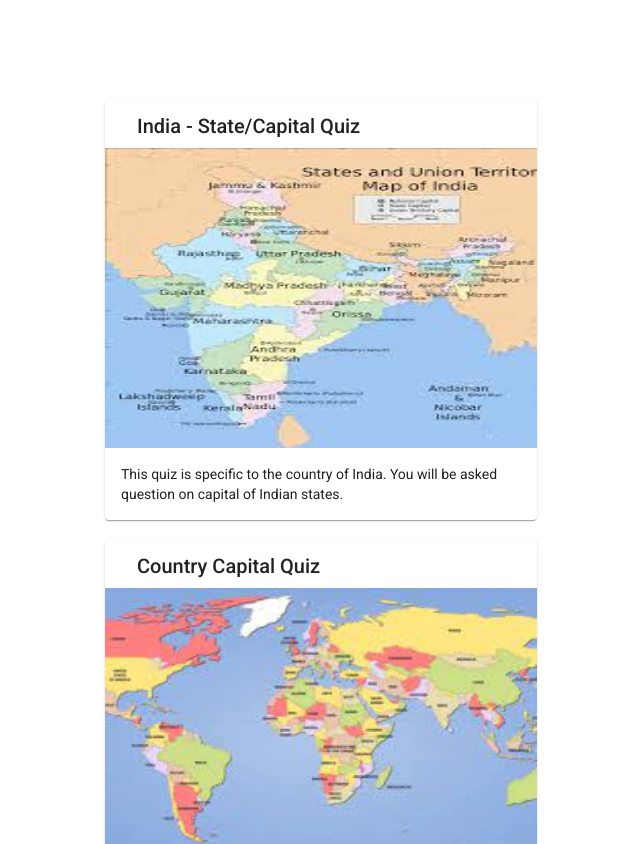
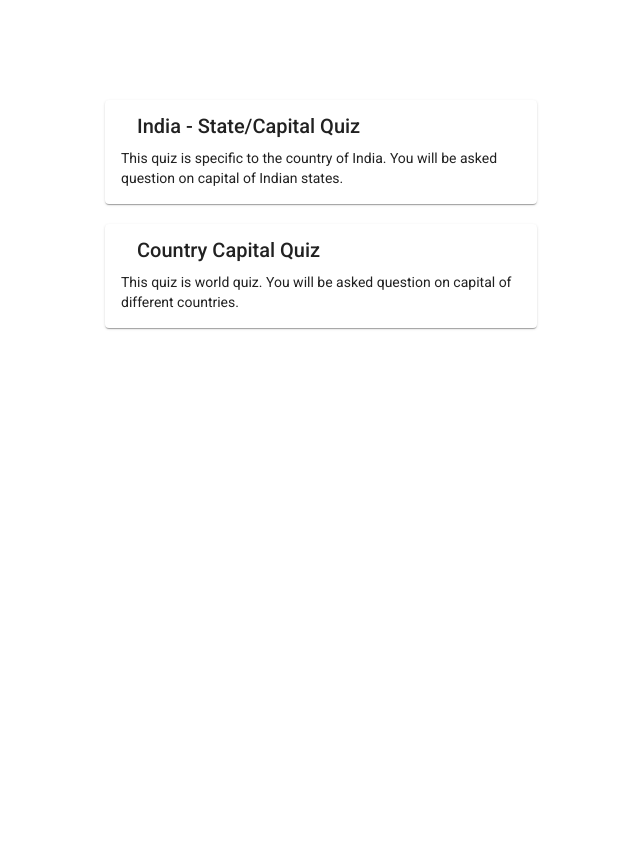
Before and after one commit to riteshwaghela/quiz, an Angular app: page /quiz/ in a window 1280 px wide. Shown: the top 844 px of the page, without its empty margins (151-791 px from the left). Built offline with nearby package versions, Linux system fonts and the light colour scheme.

Commit message:
Image Updated

```diff
--- a/src/app/quiz/quiz.type.component.html
+++ b/src/app/quiz/quiz.type.component.html
@@ -5,7 +5,7 @@
           <!-- <div mat-card-avatar class="quiz-type-header-image"></div> -->
           <mat-card-title>{{ quizType.type }} </mat-card-title>
         </mat-card-header>
-        <img mat-card-image [src]="quizType.imagePath" alt="Photo of India">
+        <!-- <img mat-card-image [src]="quizType.imagePath" alt="Photo of India"> -->
         <mat-card-content>
           <p>
            {{ quizType.description }}
```
